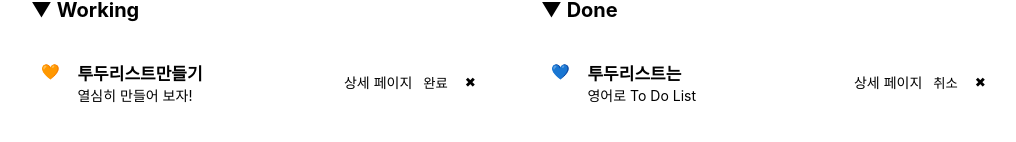
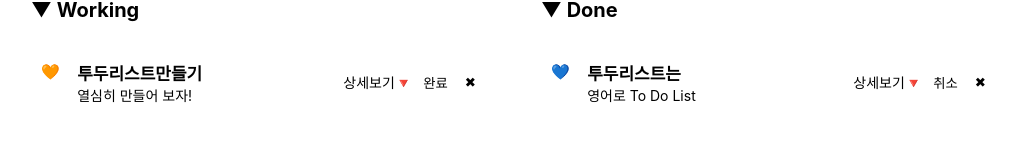
Before and after one commit to SsSseo/todo-pair, a React (Create React App) app: page / in a window 1280 px wide. Shown: the part 232-374 px from the top of the page, without its empty margins (109-1125 px from the left). Built offline with nearby package versions, Linux system fonts and the light colour scheme.

Commit message:
상세페이지 -> 상세보기 수정

```diff
--- a/src/components/Plan.jsx
+++ b/src/components/Plan.jsx
@@ -19,7 +19,7 @@ function Plan({ plan }) {
 
         <StButtonGroup>
           <StLink  to={`/${plan.id}`} key={plan.id} className="no-underline">
-            <div> 상세 페이지 </div>
+            <div> 상세보기🔻 </div>
           </StLink>
           <button onClick={() => { dispatch(updatePlan(plan.id)) }}>
             {plan.isDone ? '취소' : '완료'}
```
